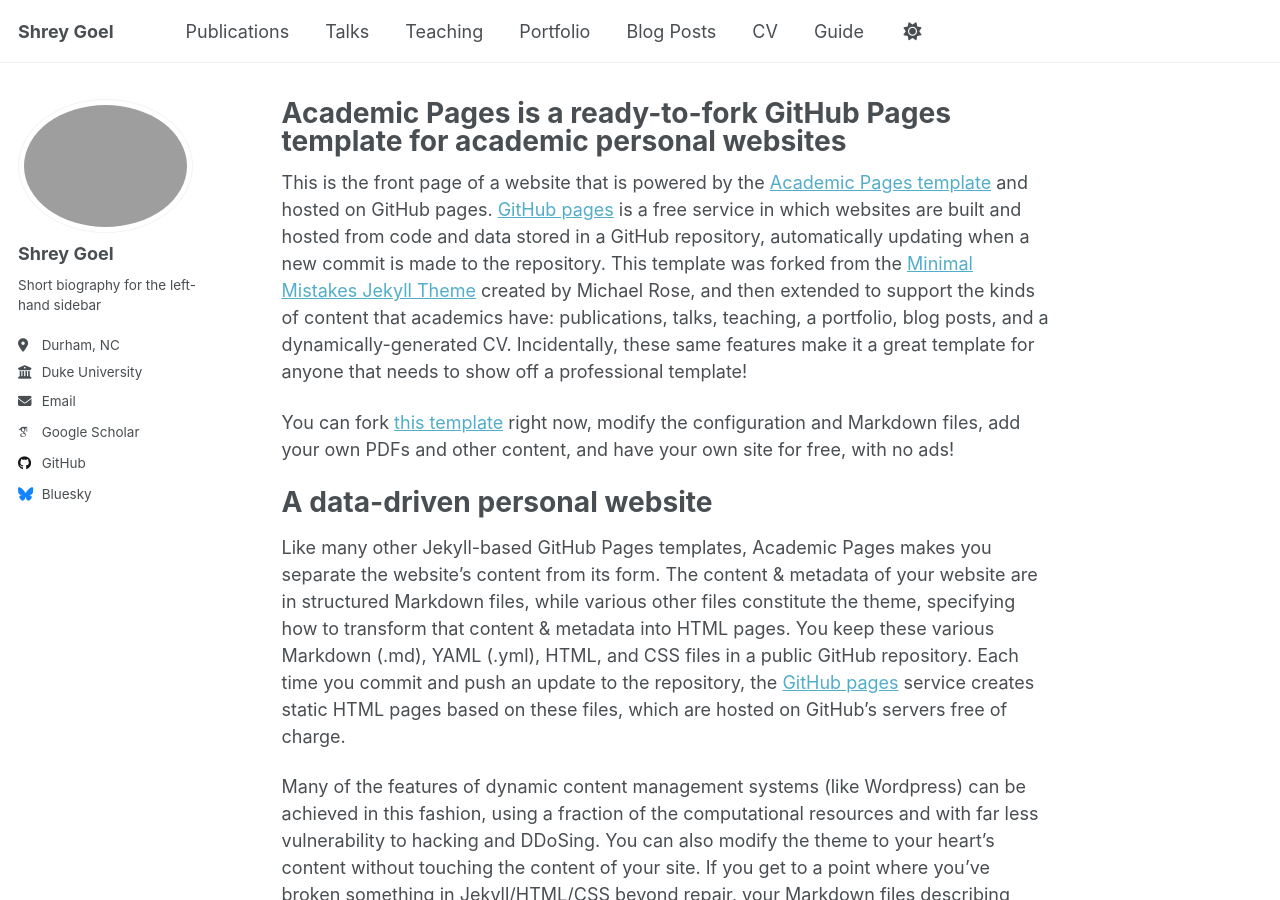
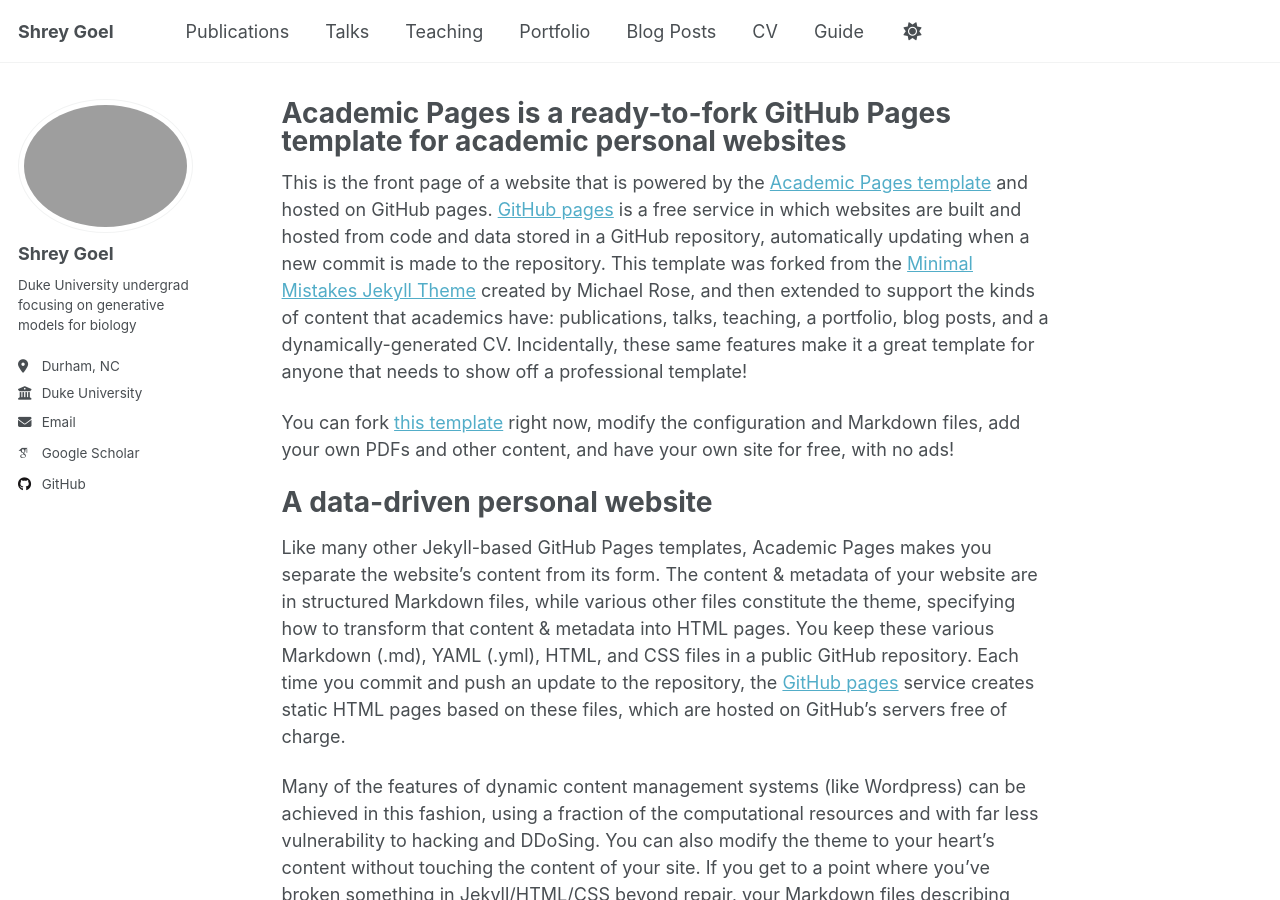
Before and after one commit to shreygoel09/shreygoel09.github.io, a Jekyll site: the page built from _pages/about.md, in a window 1280 px wide and 900 px high. Built offline with Jekyll 4.4.1, drawn with Linux system fonts in a browser that asks for light colours; some web fonts are replaced; a script that is not in the unit is left out.

Commit message:
Update _config.yml

```diff
--- a/_config.yml
+++ b/_config.yml
@@ -25,7 +25,7 @@ author:
   avatar           : "pfp.png"
   name             : "Shrey Goel"
   pronouns         : # example: "she/her"
-  bio              : "Short biography for the left-hand sidebar"
+  bio              : "Duke University undergrad focusing on generative models for biology"
   location         : "Durham, NC"
   employer         : "Duke University"
   uri              : # URL
@@ -53,7 +53,7 @@ author:
 
   # Social media
   artstation       : # Username
-  bluesky          : "" # Replace this with you Bluesky username
+  bluesky          : #"" # Replace this with you Bluesky username
   facebook         : # Username
   flickr           : # Username
   foursquare       : # Username
```
